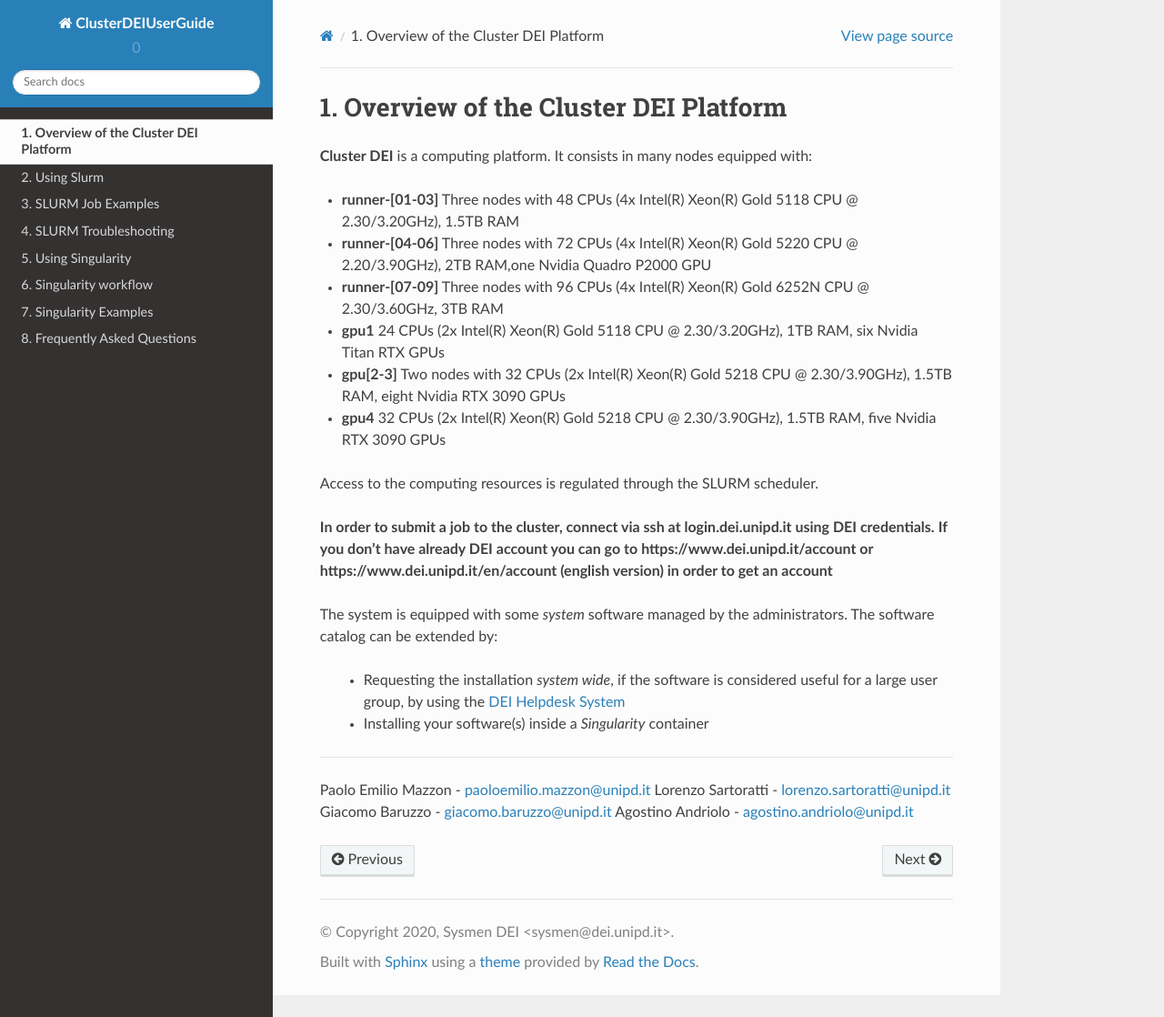
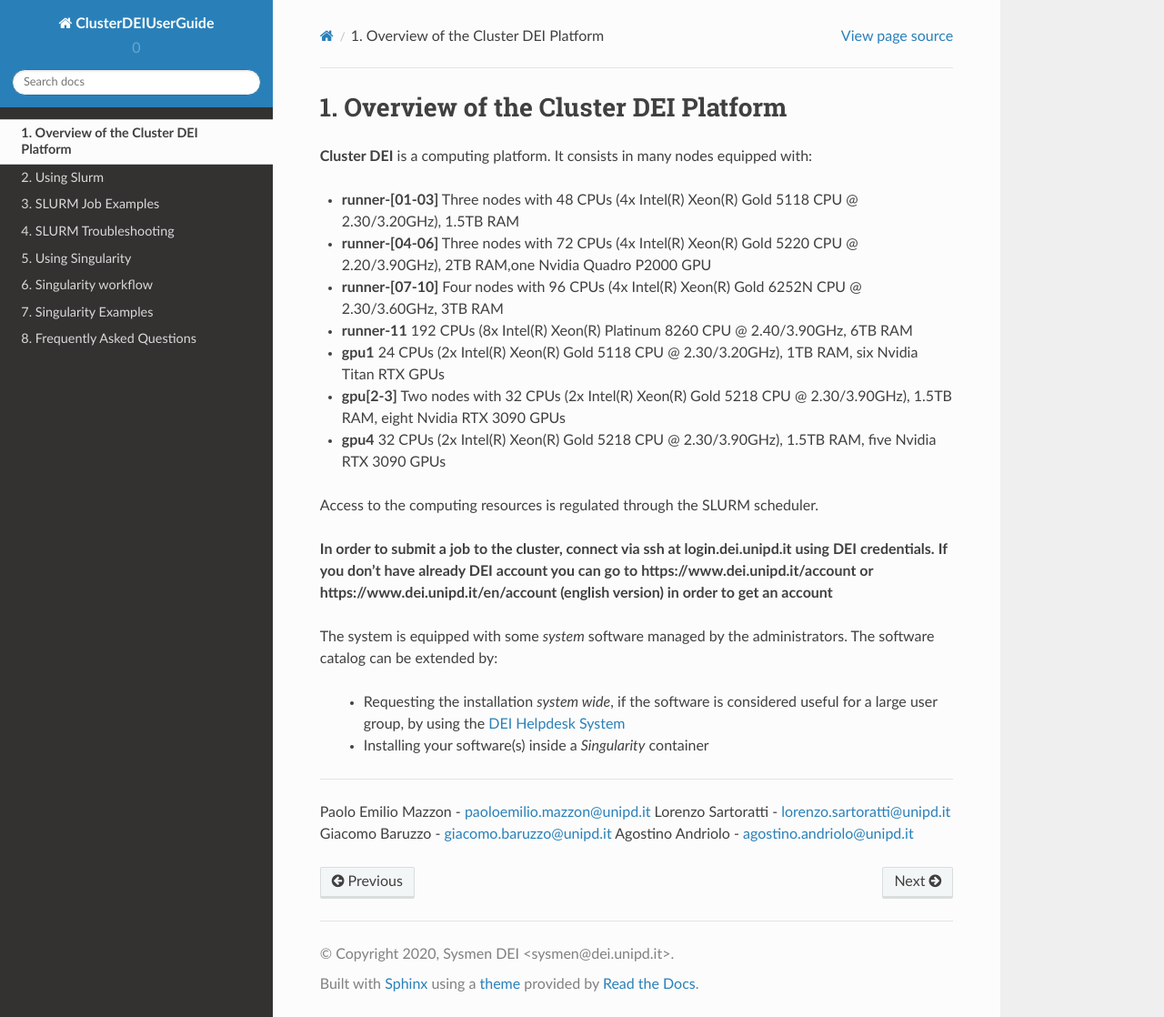
Before and after one commit to agostinoandriolo/clusterDEIguide, a Sphinx documentation site: the page built from ClusterDEIUserGuide-master/docs/Overview.rst, in a window 1280 px wide and 1118 px high. Shown: the whole window at 91% size. Built offline with Sphinx 7.4.7 and the Read the Docs theme 2.0.0, drawn with Linux system fonts in a browser that asks for light colours.

Commit message:
Overview.rst

```diff
--- a/ClusterDEIUserGuide-master/docs/Overview.rst
+++ b/ClusterDEIUserGuide-master/docs/Overview.rst
@@ -9,7 +9,8 @@ Overview of the Cluster DEI Platform
 
 - **runner-[01-03]** Three nodes with 48 CPUs (4x Intel(R) Xeon(R) Gold 5118 CPU @ 2.30/3.20GHz), 1.5TB RAM
 - **runner-[04-06]** Three nodes with 72 CPUs (4x Intel(R) Xeon(R) Gold 5220 CPU @ 2.20/3.90GHz), 2TB RAM,one Nvidia Quadro P2000 GPU
-- **runner-[07-09]** Three nodes with 96 CPUs (4x Intel(R) Xeon(R) Gold 6252N CPU @ 2.30/3.60GHz, 3TB RAM
+- **runner-[07-10]** Four nodes with 96 CPUs (4x Intel(R) Xeon(R) Gold 6252N CPU @ 2.30/3.60GHz, 3TB RAM
+- **runner-11** 192 CPUs (8x Intel(R) Xeon(R) Platinum 8260 CPU @ 2.40/3.90GHz, 6TB RAM
 - **gpu1** 24 CPUs (2x Intel(R) Xeon(R) Gold 5118 CPU @ 2.30/3.20GHz), 1TB RAM, six Nvidia Titan RTX GPUs
 - **gpu[2-3]** Two nodes with 32 CPUs (2x Intel(R) Xeon(R) Gold 5218 CPU @ 2.30/3.90GHz), 1.5TB RAM, eight Nvidia RTX 3090 GPUs
 - **gpu4** 32 CPUs (2x Intel(R) Xeon(R) Gold 5218 CPU @ 2.30/3.90GHz), 1.5TB RAM, five Nvidia RTX 3090 GPUs
```
